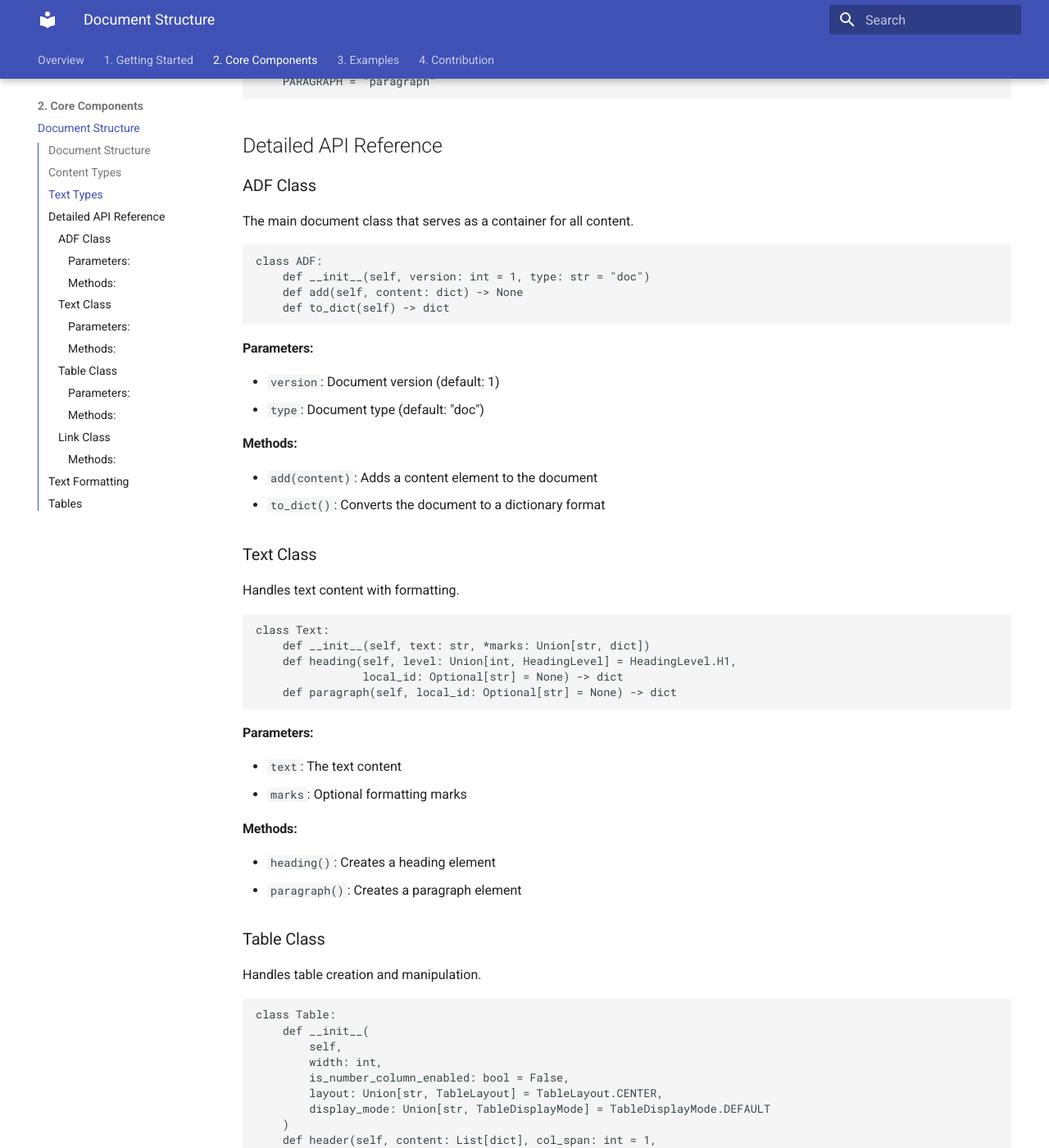
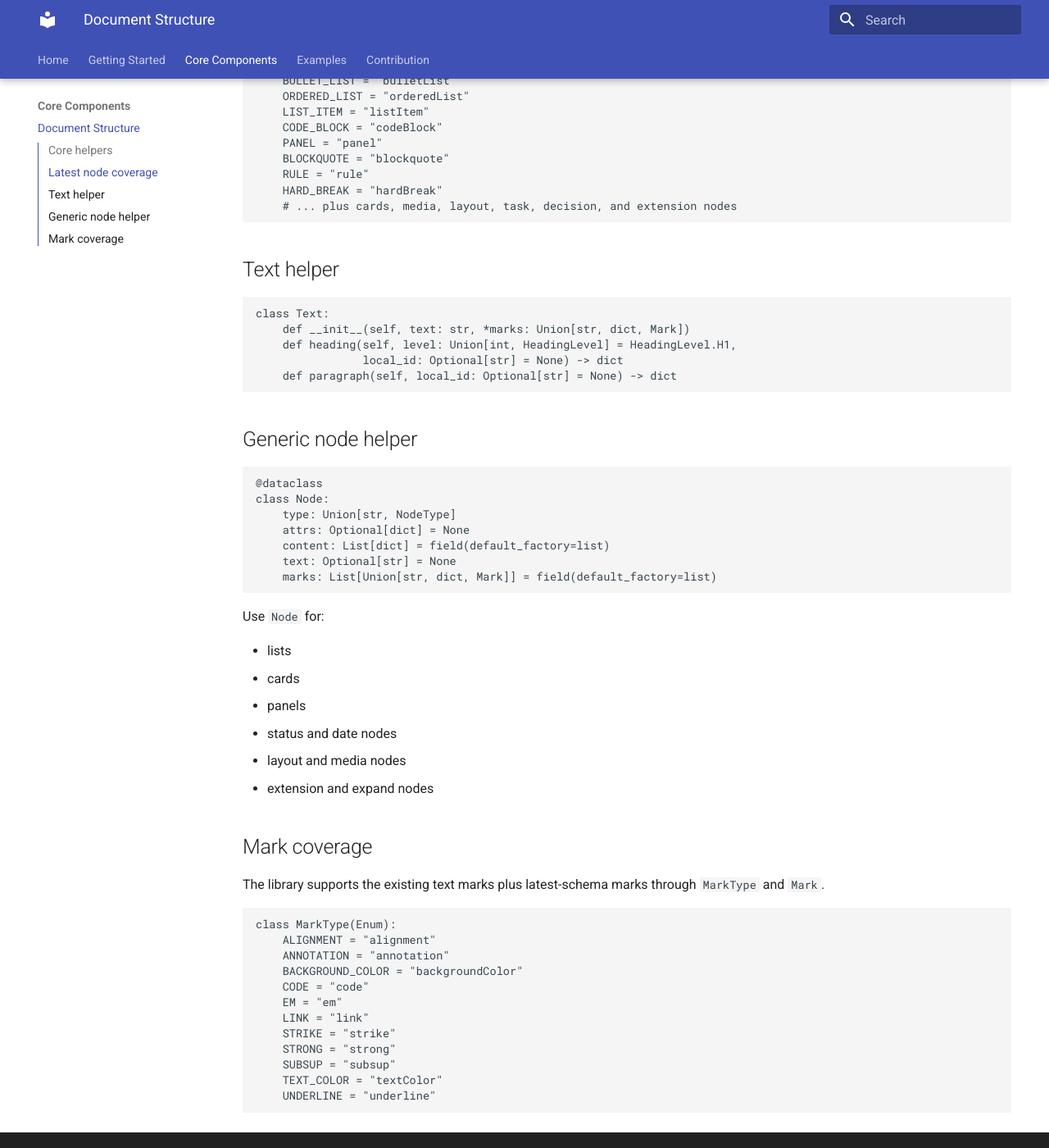
Before and after one commit to Lakmal98/adf-lib, an MkDocs documentation site: the page built from docs/docs/2. Core Components/Document Structure.md, in a window 1280 px wide and 1400 px high, scrolled down 785 px. Shown: the whole window at 82% size. Built offline with MkDocs 1.6.1 and Material for MkDocs 9.7.7, drawn with Linux system fonts in a browser that asks for light colours; the version menu is left out; some of the changed text lies outside the part shown.

Commit message:
Add generic latest ADF node support
Co-authored-by: Lakmal98 <39994919+Lakmal98@users.noreply.github.com>

````diff
--- a/docs/docs/1. Getting Started/Quick Start.md
+++ b/docs/docs/1. Getting Started/Quick Start.md
@@ -1,122 +1,81 @@
 # Quick Start
 
-## Basic Usage
+ADF Library helps you create Atlassian Document Format (ADF) documents for Jira and Confluence with Python.
 
-The ADF Library provides a simple way to create and manipulate documents programmatically. Here's how to get started:
-
-### Importing Required Components
+## Import the core components
 
 ```python
-from adf_lib import ADF, Text, Table, Link
+from adf_lib import ADF, Link, Mark, Node, NodeType, Table, Text
 from adf_lib.constants.enums import HeadingLevel
 ```
 
-### Creating Documents
+## Create a document
 
-#### Initialize a New Document
 ```python
 doc = ADF()
 ```
 
-#### Adding Basic Elements
+## Add headings and paragraphs
 
-##### Headings
 ```python
-# Add a top-level heading (H1)
 doc.add(Text("My Document").heading(HeadingLevel.H1))
-
-# Other heading levels
-doc.add(Text("Section").heading(HeadingLevel.H2))
-doc.add(Text("Subsection").heading(HeadingLevel.H3))
+doc.add(Text("This is a paragraph").paragraph())
+doc.add(Text("Bold and italic", "strong", "em").paragraph())
 ```
 
-##### Formatted Text
+## Add links
+
 ```python
-# Basic paragraph
-doc.add(Text("Simple paragraph").paragraph())
-
-# Formatted paragraph with multiple styles
-doc.add(Text("This is a formatted paragraph", "strong", "em").paragraph())
-
-# Individual formatting options
-doc.add(Text("Bold text", "strong").paragraph())
-doc.add(Text("Italic text", "em").paragraph())
+link = Link(href="https://example.com", title="Example")
+doc.add(Text("Open example", link.to_mark()).paragraph())
 ```
 
-### Document Manipulation
+## Add a table
 
-#### Exporting Documents
 ```python
-# Export as dictionary
-adf_dict = doc.to_dict()
-
-# Export as JSON (if supported)
-adf_json = doc.to_json()
+table = Table(width=100)
+table.add_row(
+    [
+        table.header([Text("Name").paragraph()]),
+        table.header([Text("Status").paragraph()]),
+    ]
+)
+table.add_row(
+    [
+        table.cell([Text("Search indexing").paragraph()]),
+        table.cell([Text("Healthy").paragraph()]),
+    ]
+)
+doc.add(table.to_dict())
 ```
 
-### Common Patterns
+## Use the latest ADF nodes
 
-#### Combining Elements
 ```python
-# Create a document with multiple elements
-doc = ADF()
-doc.add(Text("Report Title").heading(HeadingLevel.H1))
-doc.add(Text("Introduction").heading(HeadingLevel.H2))
-doc.add(Text("This is the introduction text.").paragraph())
+doc.add(
+    Node(
+        NodeType.PANEL,
+        attrs={"panelType": "info"},
+        content=[Text("Deployment completed").paragraph()],
+    )
+)
+
+doc.add(
+    Node(
+        NodeType.PARAGRAPH,
+        content=[
+            Node(
+                NodeType.TEXT,
+                text="Highlighted",
+                marks=[Mark("backgroundColor", {"color": "#FFFAE6"})],
+            )
+        ],
+    )
+)
 ```
 
-#### Working with Links
+## Export to a dictionary
+
 ```python
-# Adding a link
-doc.add(Link("Visit our website", "https://example.com"))
-
-# Link within formatted text
-doc.add(Text("Click ").append(Link("here", "https://example.com")).append(" for more info").paragraph())
+adf_dict = doc.to_dict()
 ```
-
-#### Working with Tables
-```python
-# Create a simple table
-table = Table()
-table.addRow(["Header 1", "Header 2"])
-table.addRow(["Data 1", "Data 2"])
-doc.add(table)
-```
-
-### Best Practices
-
-1. Document Structure
-   - Start with a clear heading hierarchy
-   - Use consistent formatting throughout
-   - Group related content under appropriate headings
-
-2. Performance
-   - Build documents incrementally
-   - Use batch operations when possible
-   - Export only when necessary
-
-3. Error Handling
-```python
-try:
-    doc.add(Text("Content").heading(HeadingLevel.H1))
-except Exception as e:
-    print(f"Error adding content: {e}")
-```
-
-### Common Issues and Solutions
-
-#### Issue: Invalid Formatting
-```python
-# Incorrect
-doc.add(Text("Text", "invalid_style"))  # Will raise an error
-
-# Correct
-doc.add(Text("Text", "strong"))  # Uses valid style
-```
-
-#### Issue: Heading Levels
-```python
-# Valid heading levels
-for level in HeadingLevel:
-    doc.add(Text(f"Heading {level}").heading(level))
-```
--- a/docs/docs/2. Core Components/Document Structure.md
+++ b/docs/docs/2. Core Components/Document Structure.md
@@ -1,18 +1,20 @@
-### Document Structure
-The ADF document is composed of various content types organized in a hierarchical structure:
+# Document Structure
+
+ADF documents are hierarchical JSON objects with a root `doc` node, a `version`, and a `content` array.
 
 ```python
 {
     "version": 1,
     "type": "doc",
     "content": [
-        # Content elements go here
+        # child nodes
     ]
 }
 ```
 
-### Content Types
-The library supports the following content types:
+## Core helpers
+
+The library includes dedicated helpers for common ADF authoring:
 
 ```python
 class ContentType(Enum):
@@ -20,126 +22,71 @@ class ContentType(Enum):
     TABLE = "table"
 ```
 
-### Text Types
-Text content can be formatted as:
+## Latest node coverage
+
+For the latest published ADF schema, use `NodeType` with the generic `Node` builder.
 
 ```python
-class TextType(Enum):
+class NodeType(Enum):
+    PARAGRAPH = "paragraph"
     HEADING = "heading"
-    PARAGRAPH = "paragraph"
+    BULLET_LIST = "bulletList"
+    ORDERED_LIST = "orderedList"
+    LIST_ITEM = "listItem"
+    CODE_BLOCK = "codeBlock"
+    PANEL = "panel"
+    BLOCKQUOTE = "blockquote"
+    RULE = "rule"
+    HARD_BREAK = "hardBreak"
+    # ... plus cards, media, layout, task, decision, and extension nodes
 ```
 
-## Detailed API Reference
-
-### ADF Class
-The main document class that serves as a container for all content.
-
-```python
-class ADF:
-    def __init__(self, version: int = 1, type: str = "doc")
-    def add(self, content: dict) -> None
-    def to_dict(self) -> dict
-```
-
-#### Parameters:
-- `version`: Document version (default: 1)
-- `type`: Document type (default: "doc")
-
-#### Methods:
-- `add(content)`: Adds a content element to the document
-- `to_dict()`: Converts the document to a dictionary format
-
-### Text Class
-Handles text content with formatting.
+## Text helper
 
 ```python
 class Text:
-    def __init__(self, text: str, *marks: Union[str, dict])
+    def __init__(self, text: str, *marks: Union[str, dict, Mark])
     def heading(self, level: Union[int, HeadingLevel] = HeadingLevel.H1,
                 local_id: Optional[str] = None) -> dict
     def paragraph(self, local_id: Optional[str] = None) -> dict
 ```
 
-#### Parameters:
-- `text`: The text content
-- `marks`: Optional formatting marks
-
-#### Methods:
-- `heading()`: Creates a heading element
-- `paragraph()`: Creates a paragraph element
-
-### Table Class
-Handles table creation and manipulation.
-
-```python
-class Table:
-    def __init__(
-        self,
-        width: int,
-        is_number_column_enabled: bool = False,
-        layout: Union[str, TableLayout] = TableLayout.CENTER,
-        display_mode: Union[str, TableDisplayMode] = TableDisplayMode.DEFAULT
-    )
-    def header(self, content: List[dict], col_span: int = 1,
-               row_span: int = 1) -> dict
-    def cell(self, content: List[dict], col_span: int = 1,
-             row_span: int = 1) -> dict
-    def add_row(self, cells: List[dict]) -> None
-    def to_dict(self) -> dict
-```
-
-#### Parameters:
-- `width`: Table width (percentage)
-- `is_number_column_enabled`: Enable numbered columns
-- `layout`: Table layout style
-- `display_mode`: Display mode
-
-#### Methods:
-- `header()`: Creates a header cell
-- `cell()`: Creates a regular cell
-- `add_row()`: Adds a row to the table
-- `to_dict()`: Converts table to dictionary format
-
-### Link Class
-Handles hyperlinks in the document.
+## Generic node helper
 
 ```python
 @dataclass
-class Link:
-    href: str
-    title: Optional[str] = None
-    collection: Optional[str] = None
-    id: Optional[str] = None
-    occurrence_key: Optional[str] = None
+class Node:
+    type: Union[str, NodeType]
+    attrs: Optional[dict] = None
+    content: List[dict] = field(default_factory=list)
+    text: Optional[str] = None
+    marks: List[Union[str, dict, Mark]] = field(default_factory=list)
 ```
 
-#### Methods:
-- `to_mark()`: Converts link to mark format
+Use `Node` for:
 
-## Text Formatting
-The library supports various text formatting options through the `MarkType` enum:
+- lists
+- cards
+- panels
+- status and date nodes
+- layout and media nodes
+- extension and expand nodes
+
+## Mark coverage
+
+The library supports the existing text marks plus latest-schema marks through `MarkType` and `Mark`.
 
 ```python
 class MarkType(Enum):
-    CODE = "code"          # Code formatting
-    EM = "em"             # Emphasis (italic)
-    LINK = "link"         # Hyperlink
-    STRIKE = "strike"     # Strikethrough
-    STRONG = "strong"     # Bold
-    SUBSUP = "subsup"     # Subscript/Superscript
-    UNDERLINE = "underline"  # Underline
-    TEXT_COLOR = "textColor"  # Text color
+    ALIGNMENT = "alignment"
+    ANNOTATION = "annotation"
+    BACKGROUND_COLOR = "backgroundColor"
+    CODE = "code"
+    EM = "em"
+    LINK = "link"
+    STRIKE = "strike"
+    STRONG = "strong"
+    SUBSUP = "subsup"
+    TEXT_COLOR = "textColor"
+    UNDERLINE = "underline"
 ```
-
-## Tables
-Tables can be configured with different layouts and display modes:
-
-```python
-class TableLayout(Enum):
-    CENTER = "center"
-    ALIGN_START = "align-start"
-
-class TableDisplayMode(Enum):
-    DEFAULT = "default"
-    FIXED = "fixed"
-```
--- a/docs/docs/3. Examples/Examples.md
+++ b/docs/docs/3. Examples/Examples.md
@@ -1,57 +1,61 @@
-### Creating a Document with Multiple Elements
+# Examples
+
+## Build common ADF content
 
 ```python
-from adf_lib import ADF, Text, Table, Link
-from adf_lib.constants.enums import HeadingLevel, TableLayout
+from adf_lib import ADF, Link, Table, Text
 
-# Create document
 doc = ADF()
+doc.add(Text("Weekly Update").heading())
+doc.add(Text("Everything looks healthy.").paragraph())
 
-# Add heading
-doc.add(Text("Project Report").heading(HeadingLevel.H1))
+link = Link(href="https://status.example.com", title="Status page")
+doc.add(Text("Open the status page", link.to_mark()).paragraph())
 
-# Add paragraph with formatting
-doc.add(Text("Executive Summary", "strong").paragraph())
+table = Table(width=100)
+table.add_row(
+    [
+        table.header([Text("Service").paragraph()]),
+        table.header([Text("State").paragraph()]),
+    ]
+)
+table.add_row(
+    [
+        table.cell([Text("Search").paragraph()]),
+        table.cell([Text("Operational").paragraph()]),
+    ]
+)
+doc.add(table.to_dict())
+```
 
-# Add link
-link = Link(href="https://example.com", title="More Info")
-doc.add(Text("See details here", link.to_mark()).paragraph())
+## Build newer schema nodes with `Node`
 
-# Create table
-table = Table(
-    width=100,
-    is_number_column_enabled=True,
-    layout=TableLayout.CENTER
+```python
+from adf_lib import Mark, Node, NodeType, Text
+
+panel = Node(
+    NodeType.PANEL,
+    attrs={"panelType": "note"},
+    content=[Text("Remember to rotate the credentials.").paragraph()],
 )
 
-# Add table header
-table.add_row([
-    table.header([Text("Category").paragraph()]),
-    table.header([Text("Value").paragraph()])
-])
+bullet_list = Node(
+    NodeType.BULLET_LIST,
+    content=[
+        Node(
+            NodeType.LIST_ITEM,
+            content=[Text("Create the change request").paragraph()],
+        ),
+        Node(
+            NodeType.LIST_ITEM,
+            content=[Text("Validate the deployment").paragraph()],
+        ),
+    ],
+)
 
-# Add table data
-table.add_row([
-    table.cell([Text("Revenue").paragraph()]),
-    table.cell([Text("$100,000").paragraph()])
-])
-
-# Add table to document
-doc.add(table.to_dict())
-
-# Convert to dictionary
-result = doc.to_dict()
+highlighted_text = Node(
+    NodeType.TEXT,
+    text="Needs follow up",
+    marks=[Mark("backgroundColor", {"color": "#FFFAE6"})],
+)
 ```
-
-### Advanced Text Formatting
-
-```python
-# Multiple formatting marks
-doc.add(Text("Important Notice", "strong", "underline").paragraph())
-
-# Colored text
-doc.add(Text("Warning", {"type": "textColor", "attrs": {"color": "#FF0000"}}).paragraph())
-
-# Combined formatting
-doc.add(Text("Critical Update", "strong", "em", {"type": "textColor", "attrs": {"color": "#FF0000"}}).paragraph())
-```
--- a/docs/mkdocs.yml
+++ b/docs/mkdocs.yml
@@ -1,5 +1,7 @@
 site_name: ADF Library
 site_url: https://docs.py-adf.lakmal.dev/
+site_description: Python library for building Atlassian Document Format documents for Jira and Confluence.
+site_author: Dimuthu Lakmal
 theme:
   name: material
   features:
@@ -15,6 +17,25 @@ theme:
     - toc.integrate
     - search.share
     - navigation.footer
+plugins:
+  - search
+markdown_extensions:
+  - admonition
+  - attr_list
+  - toc:
+      permalink: true
+nav:
+  - Home: index.md
+  - Getting Started:
+      - Installation: 1. Getting Started/Installation.md
+      - Quick Start: 1. Getting Started/Quick Start.md
+  - Core Components:
+      - Document Structure: 2. Core Components/Document Structure.md
+  - Examples:
+      - Examples: 3. Examples/Examples.md
+  - Contribution:
+      - Contribution: 4. Contribution/Contribution.md
+      - Code of Conduct: 4. Contribution/CODE_OF_CONDUCT.md
 
 extra:
   version:
@@ -24,3 +45,4 @@ extra:
   social:
   - icon: fontawesome/brands/github
     link: https://github.com/Lakmal98/adf-lib
+  generator: false
--- a/src/adf_lib/__init__.py
+++ b/src/adf_lib/__init__.py
@@ -2,8 +2,11 @@ from .models.document import ADF
 from .models.text import Text
 from .models.table import Table
 from .models.link import Link
+from .models.mark import Mark
+from .models.node import Node
 from .constants.enums import (
     ContentType,
+    NodeType,
     TextType,
     HeadingLevel,
     MarkType,
@@ -17,7 +20,10 @@ __all__ = [
     "Text",
     "Table",
     "Link",
+    "Mark",
+    "Node",
     "ContentType",
+    "NodeType",
     "TextType",
     "HeadingLevel",
     "MarkType",
````
Also changed, not shown: docs/docs/index.md (+54 -5 lines), README.md, 8 other files.
